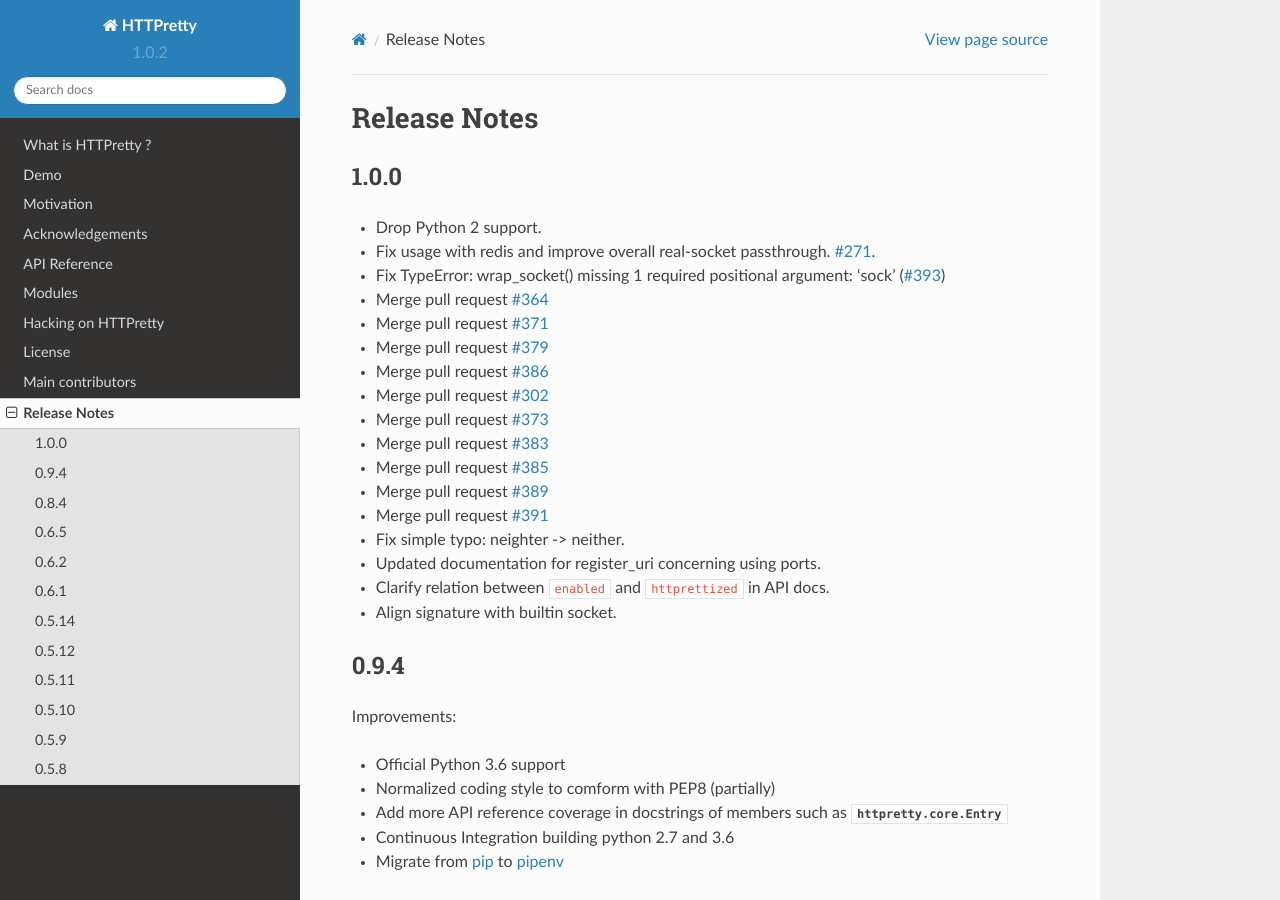
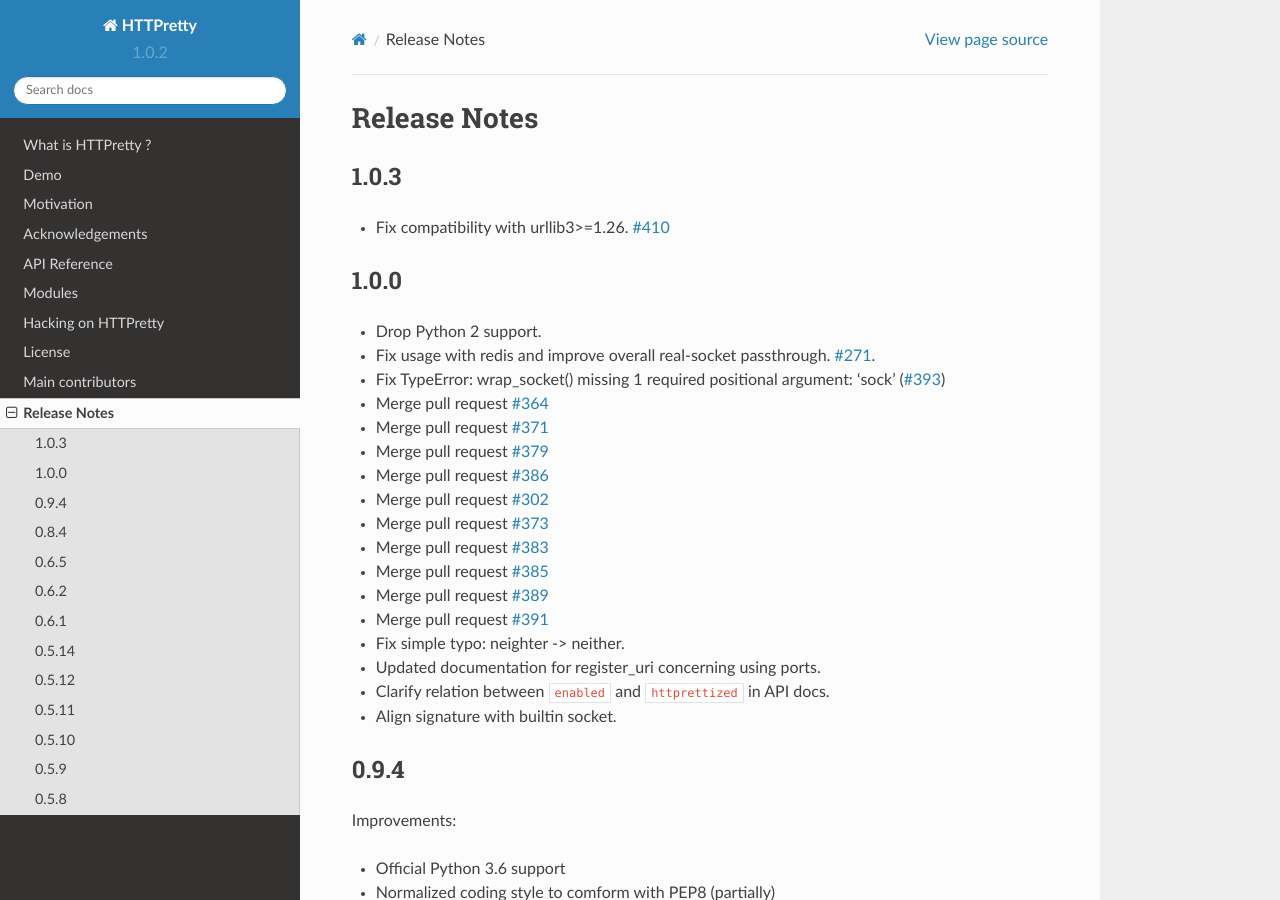
Before and after one commit to gabrielfalcao/HTTPretty, a Sphinx documentation site: the page built from docs/source/changelog.rst, in a window 1280 px wide and 900 px high. Built offline with Sphinx 7.4.7 and the Read the Docs theme 2.0.0, drawn with Linux system fonts in a browser that asks for light colours.

Commit message:
update changelog

```diff
--- a/docs/source/changelog.rst
+++ b/docs/source/changelog.rst
@@ -1,6 +1,10 @@
 Release Notes
 =============
 
+1.0.3
+-----
+
+- Fix compatibility with urllib3>=1.26. `#410 <https://github.com/gabrielfalcao/HTTPretty/pull/410>`_
 
 1.0.0
 -----
```
